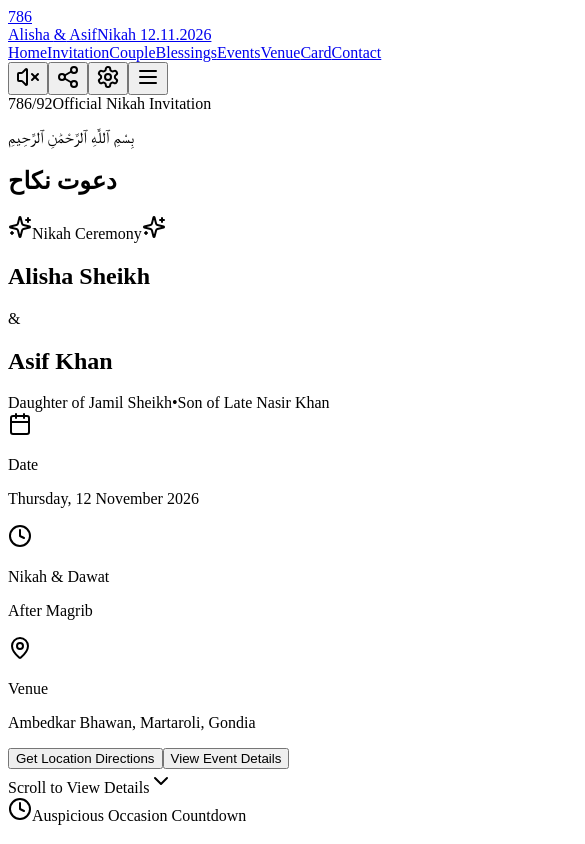
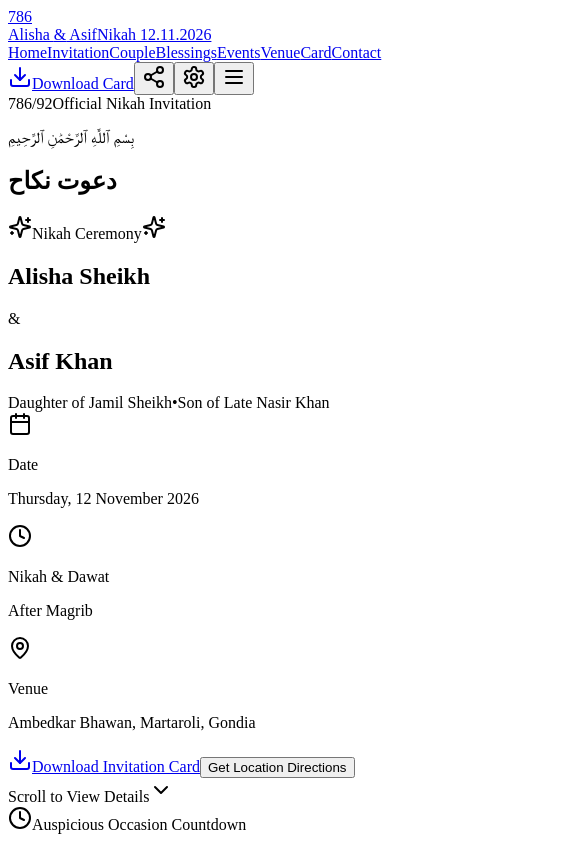
Before and after one commit to mrMohammadRaza/invitation.card, a React (Vite) app: page / in a window 390 px wide. Both pictures are taken after a click on the button "Enter Invitation". Shown: the top 844 px of the page, 585 px wide, since content can reach past the window. Built offline with nearby package versions, Linux system fonts and the light colour scheme; the HTML template or start-up script is replaced by a standard one; a web font is replaced by a local one.

Commit message:
Add exact uploaded invitation card, remove music, fix mobile QR code, add invitation card download options

```diff
--- a/src/App.jsx
+++ b/src/App.jsx
@@ -14,7 +14,6 @@ import Guestbook from './components/Guestbook';
 import Gallery from './components/Gallery';
 import ContactSection from './components/ContactSection';
 import ShareSection from './components/ShareSection';
-import AudioPlayer from './components/AudioPlayer';
 import AdminDrawer from './components/AdminDrawer';
 import Footer from './components/Footer';
 
@@ -28,7 +27,6 @@ export default function App() {
   });
 
   const [hasEntered, setHasEntered] = useState(false);
-  const [isMuted, setIsMuted] = useState(true);
   const [isAdminOpen, setIsAdminOpen] = useState(false);
 
   useEffect(() => {
@@ -65,9 +63,6 @@ export default function App() {
 
   return (
     <div className="min-h-screen bg-[#060b19] text-[#fbf8f3] relative font-sans-ui selection:bg-[#d4af37]/30 selection:text-[#f3e5ab]">
-      {/* Background Music Player */}
-      <AudioPlayer isMuted={isMuted} />
-
       {/* Cinematic Opening Splash Screen */}
       {!hasEntered && (
         <WelcomeScreen
@@ -82,8 +77,6 @@ export default function App() {
           {/* Top Sticky Navigation */}
           <Navbar
             data={weddingData}
-            isMuted={isMuted}
-            onToggleAudio={() => setIsMuted(!isMuted)}
             onOpenAdmin={() => setIsAdminOpen(true)}
             onShare={handleShare}
           />
--- a/src/components/AdminDrawer.jsx
+++ b/src/components/AdminDrawer.jsx
@@ -197,13 +197,14 @@ export default function AdminDrawer({ isOpen, onClose, data, onUpdateData, onRes
 
           {/* Footer Buttons */}
           <div className="pt-6 border-t border-[#d4af37]/30 flex flex-col gap-2">
-            <button
-              onClick={exportConfig}
-              className="w-full py-2.5 rounded-xl bg-[#d4af37] text-[#060b19] font-bold text-xs uppercase tracking-wider hover:bg-[#f3e5ab] flex items-center justify-center gap-2 cursor-pointer"
+            <a
+              href="/card.jpg"
+              download="Nikah_Invitation_Card_Alisha_Asif.jpg"
+              className="w-full py-2.5 rounded-xl bg-gradient-to-r from-[#d4af37] via-[#f3e5ab] to-[#c59b27] text-[#060b19] font-bold text-xs uppercase tracking-wider hover:scale-102 transition-all flex items-center justify-center gap-2 cursor-pointer shadow-md"
             >
               <Download className="w-4 h-4" />
-              Export JSON Config
-            </button>
+              Download Official Invitation Card
+            </a>
             <button
               onClick={onResetData}
               className="w-full py-2.5 rounded-xl bg-[#0a1128] border border-[#d4af37]/30 text-[#e2d8c3] text-xs uppercase tracking-wider hover:text-[#d4af37] flex items-center justify-center gap-2 cursor-pointer"
--- a/src/components/Hero.jsx
+++ b/src/components/Hero.jsx
@@ -1,6 +1,6 @@
 import React from 'react';
 import { motion } from 'framer-motion';
-import { Calendar, MapPin, Clock, Heart, Sparkles, ChevronDown } from 'lucide-react';
+import { Calendar, MapPin, Clock, Heart, Sparkles, ChevronDown, Download } from 'lucide-react';
 
 export default function Hero({ data }) {
   const scrollToSection = (id) => {
@@ -123,18 +123,20 @@ export default function Hero({ data }) {
           transition={{ delay: 0.6, duration: 0.6 }}
           className="flex flex-wrap items-center justify-center gap-4 mt-8"
         >
+          <a
+            href="/card.jpg"
+            download="Nikah_Invitation_Card_Alisha_Asif.jpg"
+            className="px-8 py-3.5 rounded-full bg-gradient-to-r from-[#d4af37] via-[#f3e5ab] to-[#c59b27] text-[#060b19] font-sans-ui text-xs uppercase tracking-widest font-bold shadow-lg hover:shadow-xl hover:scale-105 transition-all flex items-center gap-2 cursor-pointer"
+          >
+            <Download className="w-4 h-4" />
+            Download Invitation Card
+          </a>
+
           <button
             onClick={() => scrollToSection('#venue')}
-            className="px-8 py-3.5 rounded-full bg-gradient-to-r from-[#d4af37] via-[#f3e5ab] to-[#c59b27] text-[#060b19] font-sans-ui text-xs uppercase tracking-widest font-bold shadow-lg hover:shadow-xl hover:scale-105 transition-all cursor-pointer"
+            className="px-8 py-3.5 rounded-full bg-[#0a1128]/90 border border-[#d4af37]/50 text-[#f3e5ab] font-sans-ui text-xs uppercase tracking-widest font-semibold hover:bg-[#d4af37]/20 transition-all cursor-pointer"
           >
             Get Location Directions
-          </button>
-
-          <button
-            onClick={() => scrollToSection('#events')}
-            className="px-8 py-3.5 rounded-full bg-[#0a1128]/90 border border-[#d4af37]/50 text-[#f3e5ab] font-sans-ui text-xs uppercase tracking-widest font-semibold hover:bg-[#d4af37]/20 transition-all cursor-pointer"
-          >
-            View Event Details
           </button>
         </motion.div>
 
--- a/src/components/Navbar.jsx
+++ b/src/components/Navbar.jsx
@@ -1,7 +1,7 @@
 import React, { useState, useEffect } from 'react';
-import { Menu, X, Music, VolumeX, Share2, Settings, Calendar, Heart } from 'lucide-react';
+import { Menu, X, Share2, Settings, Download } from 'lucide-react';
 
-export default function Navbar({ data, isMuted, onToggleAudio, onOpenAdmin, onShare }) {
+export default function Navbar({ data, onOpenAdmin, onShare }) {
   const [isOpen, setIsOpen] = useState(false);
   const [scrolled, setScrolled] = useState(false);
 
@@ -86,15 +86,16 @@ export default function Navbar({ data, isMuted, onToggleAudio, onOpenAdmin, onSh
 
         {/* Right Utility Buttons */}
         <div className="flex items-center gap-2.5">
-          {/* Music Mute Toggle */}
-          <button
-            onClick={onToggleAudio}
-            title={isMuted ? "Play background music" : "Mute background music"}
-            className="p-2 rounded-full bg-[#0a1128]/80 border border-[#d4af37]/30 text-[#d4af37] hover:bg-[#d4af37]/20 transition-all cursor-pointer"
-            aria-label="Toggle Music"
+          {/* Download Card Direct Button */}
+          <a
+            href="/card.jpg"
+            download="Nikah_Invitation_Card_Alisha_Asif.jpg"
+            title="Download Card Image"
+            className="px-3 py-1.5 rounded-full bg-gradient-to-r from-[#d4af37] to-[#c59b27] text-[#060b19] font-sans-ui text-xs font-bold uppercase tracking-wider flex items-center gap-1.5 shadow-md hover:scale-105 transition-all"
           >
-            {isMuted ? <VolumeX className="w-4 h-4" /> : <Music className="w-4 h-4 animate-bounce" />}
-          </button>
+            <Download className="w-3.5 h-3.5" />
+            <span className="hidden sm:inline">Download Card</span>
+          </a>
 
           {/* Share Button */}
           <button
--- a/src/components/ShareSection.jsx
+++ b/src/components/ShareSection.jsx
@@ -1,6 +1,6 @@
 import React, { useState } from 'react';
 import { motion } from 'framer-motion';
-import { Share2, QrCode, Copy, Check, MessageCircle, Sparkles } from 'lucide-react';
+import { Share2, QrCode, Copy, Check, MessageCircle, Download } from 'lucide-react';
 import { QRCodeSVG } from 'qrcode.react';
 
 export default function ShareSection({ data, onShare }) {
@@ -52,12 +52,21 @@ export default function ShareSection({ data, onShare }) {
             </p>
 
             <div className="pt-2 space-y-3">
+              <a
+                href="/card.jpg"
+                download="Nikah_Invitation_Card_Alisha_Asif.jpg"
+                className="w-full py-3.5 px-6 rounded-full bg-gradient-to-r from-[#d4af37] via-[#f3e5ab] to-[#c59b27] text-[#060b19] font-sans-ui text-xs font-bold uppercase tracking-wider hover:scale-102 transition-all flex items-center justify-center gap-2 cursor-pointer shadow-md"
+              >
+                <Download className="w-4 h-4" />
+                Download Invitation Card
+              </a>
+
               <button
                 onClick={onShare}
-                className="w-full py-3.5 px-6 rounded-full bg-[#d4af37] text-[#060b19] font-sans-ui text-xs font-bold uppercase tracking-wider hover:bg-[#f3e5ab] transition-all flex items-center justify-center gap-2 cursor-pointer shadow-md"
+                className="w-full py-3.5 px-6 rounded-full bg-[#0a1128] border border-[#d4af37]/50 text-[#f3e5ab] font-sans-ui text-xs font-bold uppercase tracking-wider hover:bg-[#d4af37]/20 transition-all flex items-center justify-center gap-2 cursor-pointer shadow-md"
               >
-                <Share2 className="w-4 h-4" />
-                Share Invitation Link
+                <Share2 className="w-4 h-4 text-[#d4af37]" />
+                Share Website Link
               </button>
 
               <a
@@ -72,10 +81,10 @@ export default function ShareSection({ data, onShare }) {
 
               <button
                 onClick={copyUrl}
-                className="w-full py-3 px-6 rounded-full bg-[#0a1128] border border-[#d4af37]/40 text-[#f3e5ab] font-sans-ui text-xs font-semibold uppercase tracking-wider hover:bg-[#d4af37]/20 transition-all flex items-center justify-center gap-2 cursor-pointer"
+                className="w-full py-3 px-6 rounded-full bg-[#0a1128] border border-[#d4af37]/40 text-[#e2d8c3] font-sans-ui text-xs font-semibold uppercase tracking-wider hover:text-[#d4af37] transition-all flex items-center justify-center gap-2 cursor-pointer"
               >
                 {copied ? <Check className="w-4 h-4 text-green-400" /> : <Copy className="w-4 h-4 text-[#d4af37]" />}
-                {copied ? "Link Copied!" : "Copy Website Link"}
+                {copied ? "Link Copied!" : "Copy Link Text"}
               </button>
             </div>
           </motion.div>
@@ -96,20 +105,21 @@ export default function ShareSection({ data, onShare }) {
               Scan QR Code
             </h3>
 
-            {/* QR Code Container */}
-            <div className="p-4 rounded-2xl bg-white max-w-[200px] mx-auto border-2 border-[#d4af37] shadow-inner">
+            {/* Mobile Responsive High Visibility QR Code Container */}
+            <div className="w-44 h-44 sm:w-52 sm:h-52 mx-auto bg-white p-3 rounded-2xl flex items-center justify-center border-2 border-[#d4af37] shadow-xl overflow-hidden">
               <QRCodeSVG
                 value={currentUrl}
-                size={160}
+                width="100%"
+                height="100%"
                 fgColor="#060b19"
                 bgColor="#FFFFFF"
                 level="H"
-                className="mx-auto"
+                includeMargin={true}
               />
             </div>
 
-            <p className="text-[11px] text-[#e2d8c3]/70 font-sans-ui">
-              Point mobile camera at QR code to instantly open website
+            <p className="text-[11px] text-[#e2d8c3]/80 font-sans-ui pt-1">
+              Scan with mobile phone camera to open invitation website
             </p>
           </motion.div>
         </div>
```
Also changed, not shown: public/card.jpg.
